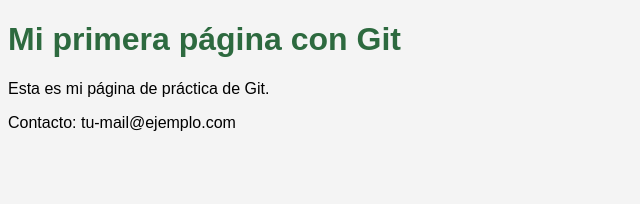
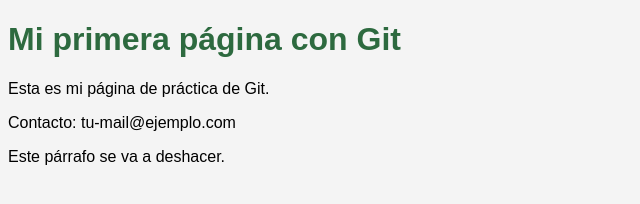
Before and after one commit to xXLeonel2000/practica-git, a plain HTML site: page index.html in a window 1280 px wide. Shown: the whole page, without its empty margins (0-640 px from the left). Drawn offline with Linux system fonts and the light colour scheme.

Commit message:
Agrega párrafo de prueba

```diff
--- a/index.html
+++ b/index.html
@@ -9,5 +9,6 @@
   <h1>Mi primera página con Git</h1>
     <p>Esta es mi página de práctica de Git.</p>
       <p>Contacto: tu-mail@ejemplo.com</p>
+        <p>Este párrafo se va a deshacer.</p>
 </body>
 </html>
```
